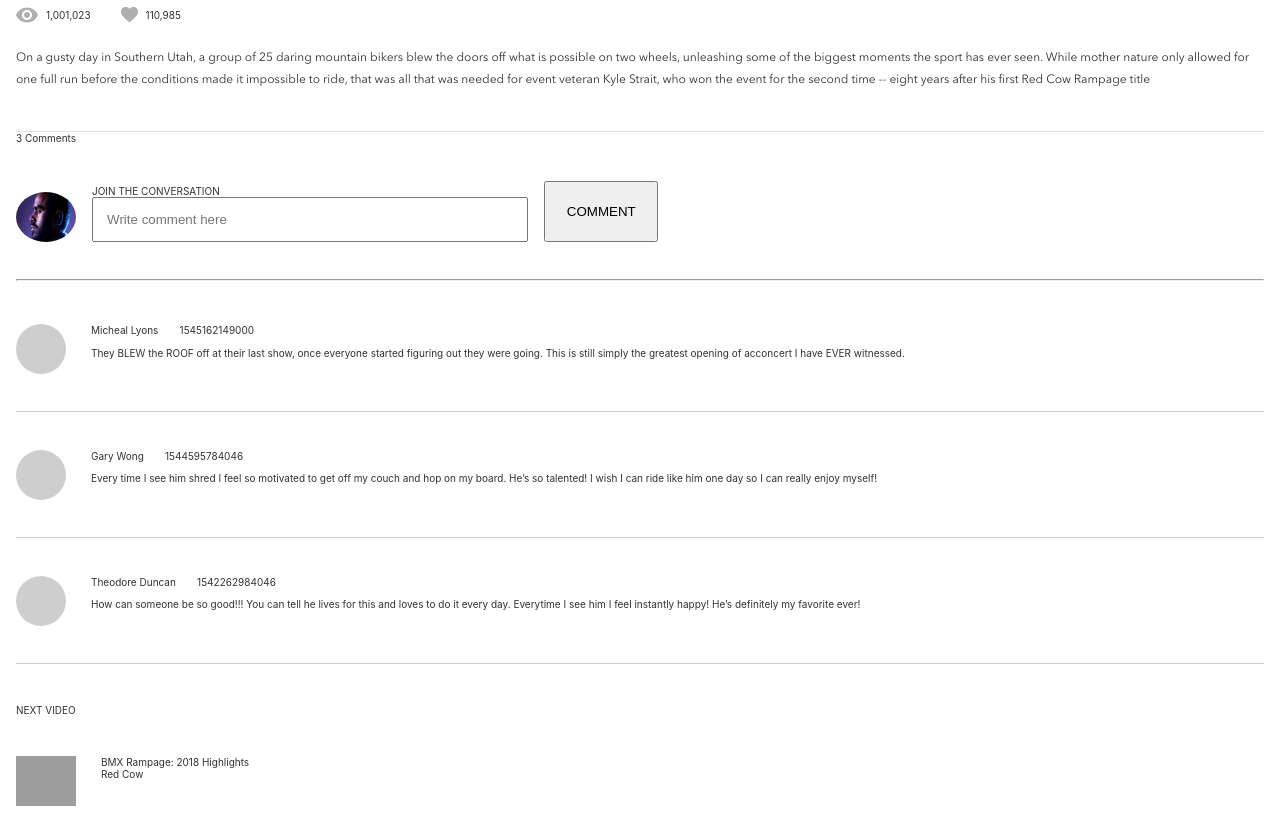
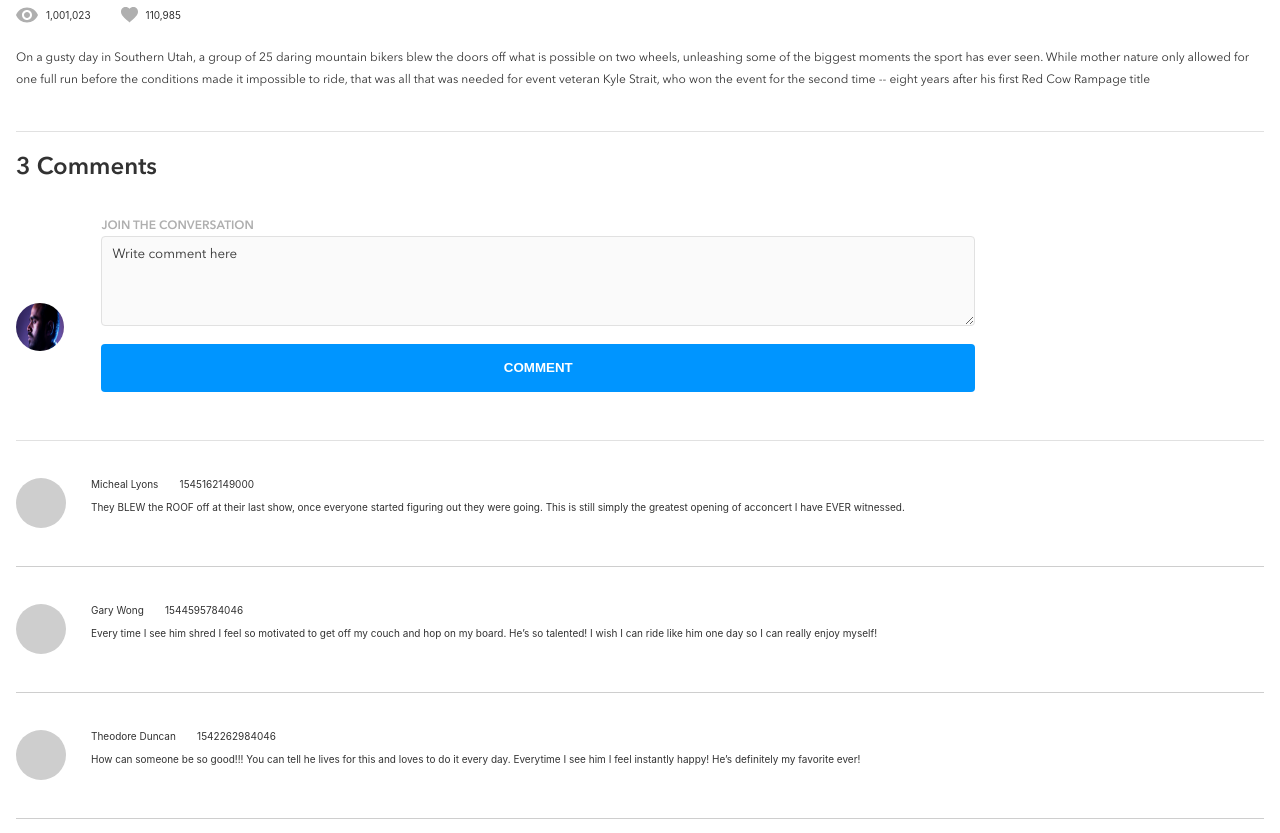
Before and after one commit to lpkathe/brainFlix, a React (Create React App) app: page / in a window 1280 px wide. Shown: the part 1280-2113 px from the top of the page. Built offline with nearby package versions, Linux system fonts and the light colour scheme; grey boxes are pictures that could not be loaded.

Commit message:
wip feature: comment form

```diff
--- a/src/App.js
+++ b/src/App.js
@@ -36,9 +36,8 @@ class App extends React.Component {
           <div className="current-video">
             <MediaCard video={this.state.current} />
 
-            <div>{this.state.current.comments.length} Comments</div>
+            <h2 className="comments-quantity">{this.state.current.comments.length} Comments</h2>
             <CommentForm />
-            <hr/>
 
             {this.state.current.comments.map(comment => (
               <CommentList key={comment.id} data={comment} />
--- a/src/components/commentForm/CommentForm.jsx
+++ b/src/components/commentForm/CommentForm.jsx
@@ -4,12 +4,12 @@ import './CommentForm.scss'
 const CommentForm = () => {
   return (
     <div className="CommentForm">
-      <img className="CommentForm__pic" src={UserPic} alt="User Pic" style={{ width: '60px', borderRadius: '50%', height: '50px' }} />
-      <div className="CommentForm__box">
-        <div className="CommentForm__box--label">JOIN THE CONVERSATION</div>
-        <input className="CommentForm__box--input" type="text" placeholder="Write comment here" />
+      <img className="CommentForm--pic" src={UserPic} alt="User Pic"/>
+      <div className="CommentForm__form">
+        <label className="CommentForm__form--label">JOIN THE CONVERSATION</label>
+        <textarea className="CommentForm__form--input" type="text" placeholder="Write comment here" />
+      <button className="CommentForm__form--button" onClick={() => { }}>COMMENT</button>
       </div>
-      <button className="CommentForm--button" onClick={() => { }}>COMMENT</button>
     </div>
   )
 }
--- a/src/components/commentForm/CommentForm.scss
+++ b/src/components/commentForm/CommentForm.scss
@@ -3,23 +3,42 @@
 @import "../../partials/_mixins.scss";
 
 .CommentForm {
-  margin: 3% 24px 3% 0;
+  margin-top: 3.2rem;
   display: flex;
-  align-items: flex-end;
+  padding-bottom: $padding-top-mobile;
+  @include divider-line-bottom;
 
-  &__box {
-    padding: 0 16px;
-    display: flex;
-    flex-direction: column;
+  &--pic {
+    margin-top: 7%;
+    width: 30%;
+    @include avatar;
+  }
+
+  &__form {
+    margin-left: 3%;
+    width: 70%;
+
+    &--label {
+      font-family: "demi", "Roboto"; // It is modified to give similarity to the mockup
+    }
 
     &--input {
-      padding: 3%;
-      width: 436px;
+      padding: 1rem;
+      height: 9rem;
+      width: 100%;
       box-sizing: border-box;
+      @include form;
+
+      &::placeholder {
+        font-family: "regular", "Roboto";
+        color: $text-color-global;
+      }
+    }
+
+    &--button {
+      margin: 1.6rem 0 2.4rem 0;
+      width: 100%;
+      @include button-style;
     }
   }
-
-  &--button {
-    padding: 1.7%;
-  }
 }
--- a/src/partials/_mixins.scss
+++ b/src/partials/_mixins.scss
@@ -1,12 +1,5 @@
 @import "./_typography.scss";
 @import "./_variables.scss";
-
-// media query
-@mixin tablet-screen-size {
-  @media (min-width: 768px) {
-    @content;
-  }
-}
 
 // others fonts styles
 @mixin hero-header {
@@ -43,8 +36,8 @@
 
 @mixin button-style {
   height: 4.8rem;
-  width: 16rem;
   color: $text-color-button;
+  font-weight: 900;
   background-color: $button-background;
   border: none;
   border-radius: 4px;
@@ -66,3 +59,10 @@
     border-color: $form-field-border-active;
   }
 }
+
+// media query
+@mixin tablet-screen-size {
+  @media (min-width: 768px) {
+    @content;
+  }
+}
```
